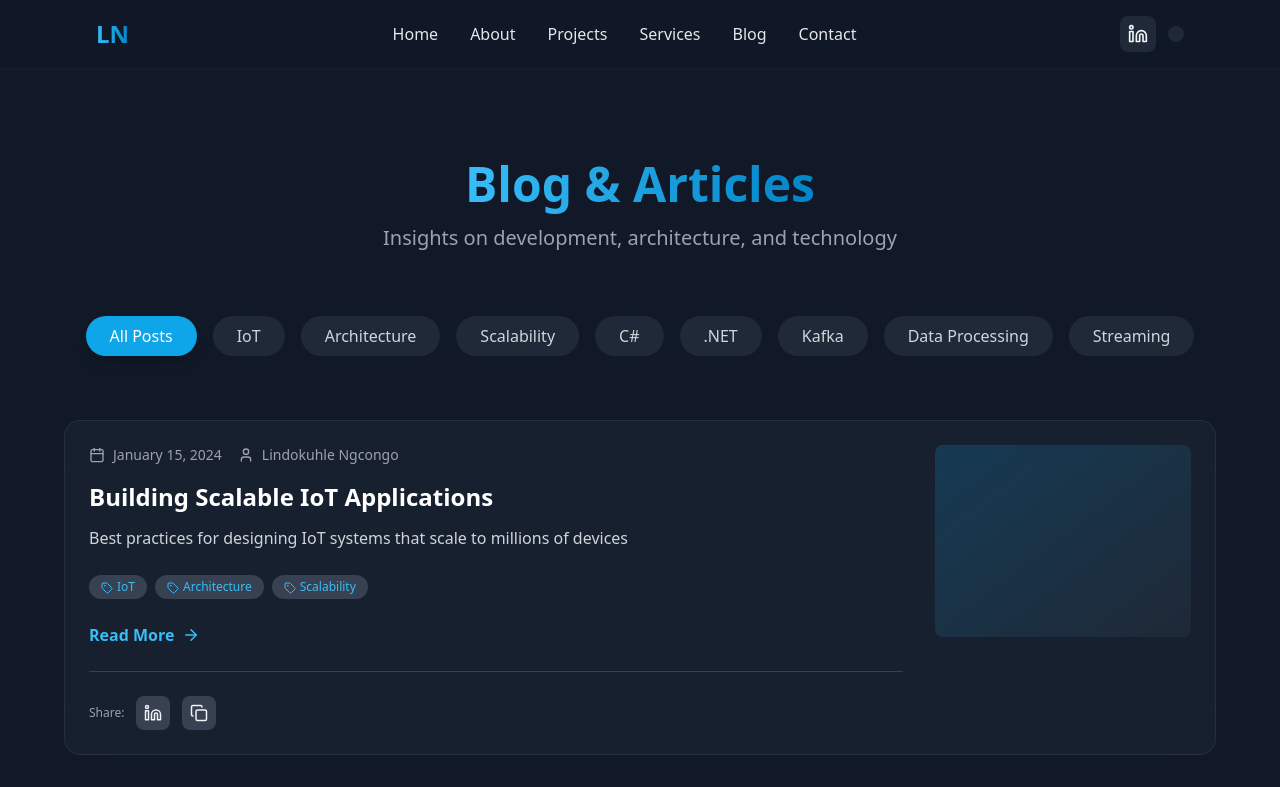
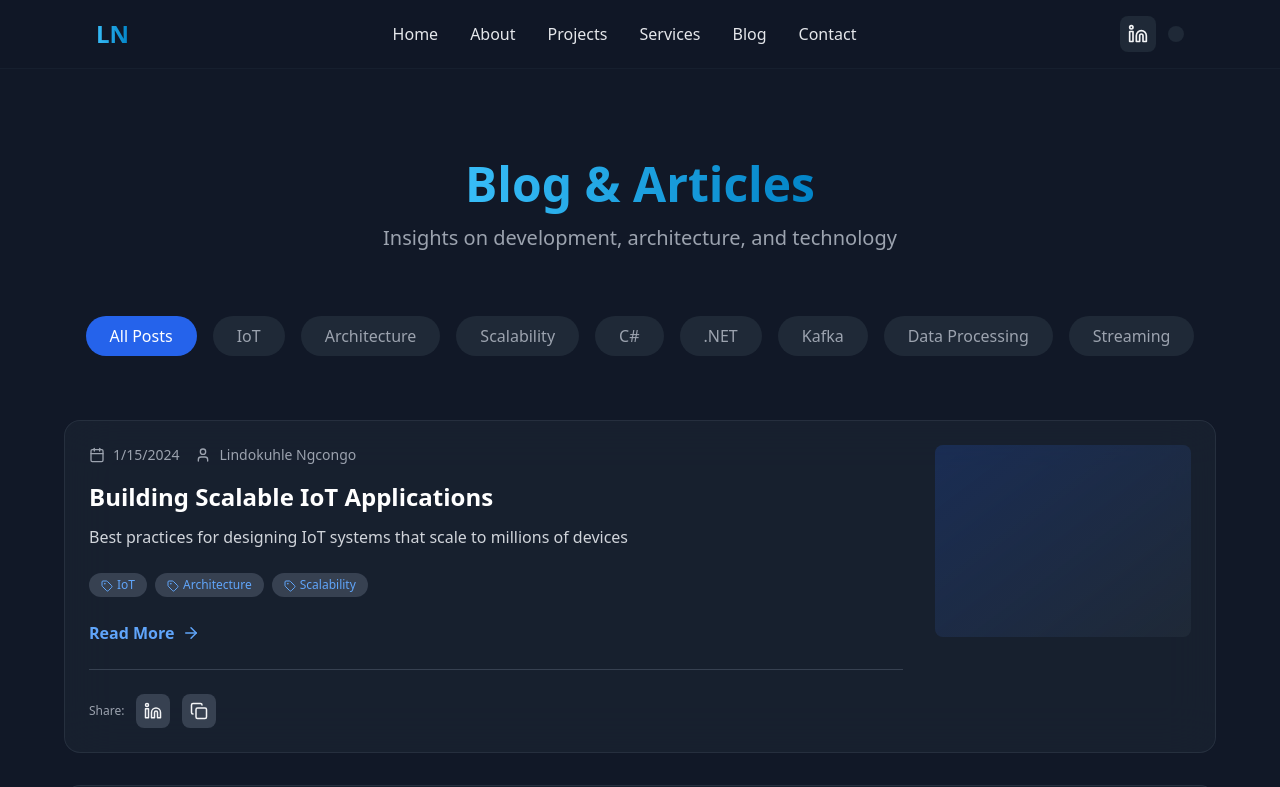
Before and after one commit to Lindokuhle1/lindokuhle-portfolio, a Next.js app: page /lindokuhle-portfolio/blog in a window 1280 px wide. Shown: the top 787 px of the page. Built offline with nearby package versions, Linux system fonts and the light colour scheme.

Commit message:
Update page.tsx

```diff
--- a/src/app/blog/page.tsx
+++ b/src/app/blog/page.tsx
@@ -7,10 +7,16 @@ import { Section, SectionTitle } from '@/components/ui/Section';
 import { Card } from '@/components/ui/Card';
 import { Button } from '@/components/ui/Button';
 import { blogPosts } from '@/data/portfolio';
+import Link from 'next/link';
 
 export default function BlogPage() {
   const [selectedTag, setSelectedTag] = useState<string | null>(null);
   const [copiedPostId, setCopiedPostId] = useState<string | null>(null);
+
+  const SITE_URL =
+    typeof window !== 'undefined'
+      ? window.location.origin
+      : 'https://lindokuhle-portfolio.vercel.app';
 
   const allTags = Array.from(new Set(blogPosts.flatMap((post) => post.tags)));
 
@@ -19,17 +25,21 @@ export default function BlogPage() {
     : blogPosts;
 
   const handleLinkedInShare = (postId: string) => {
-    const linkedInUrl = `https://www.linkedin.com/sharing/share-offsite/?url=${encodeURIComponent(
-      `${process.env.NEXT_PUBLIC_SITE_URL || 'https://lindokuhle-portfolio.vercel.app'}/blog?id=${postId}`
-    )}`;
+    const url = `${SITE_URL}/blog?id=${postId}`;
+    const linkedInUrl = `https://www.linkedin.com/sharing/share-offsite/?url=${encodeURIComponent(url)}`;
     window.open(linkedInUrl, '_blank', 'width=600,height=400');
   };
 
-  const handleCopyLink = (postId: string) => {
-    const postUrl = `${process.env.NEXT_PUBLIC_SITE_URL || 'https://lindokuhle-portfolio.vercel.app'}/blog?id=${postId}`;
-    navigator.clipboard.writeText(postUrl);
-    setCopiedPostId(postId);
-    setTimeout(() => setCopiedPostId(null), 2000);
+  const handleCopyLink = async (postId: string) => {
+    const url = `${SITE_URL}/blog?id=${postId}`;
+
+    try {
+      await navigator.clipboard.writeText(url);
+      setCopiedPostId(postId);
+      setTimeout(() => setCopiedPostId(null), 2000);
+    } catch {
+      alert('Copy failed. Here is the link:\n' + url);
+    }
   };
 
   return (
@@ -40,7 +50,7 @@ export default function BlogPage() {
           subtitle="Insights on development, architecture, and technology"
         />
 
-        {/* Tag Filter */}
+        {/* TAG FILTER */}
         <motion.div
           initial={{ opacity: 0, y: 20 }}
           whileInView={{ opacity: 1, y: 0 }}
@@ -48,52 +58,44 @@ export default function BlogPage() {
           viewport={{ once: true }}
           className="flex flex-wrap justify-center gap-4 mb-16"
         >
-          <motion.button
-            whileHover={{ scale: 1.05 }}
-            whileTap={{ scale: 0.95 }}
+          <button
             onClick={() => setSelectedTag(null)}
-            className={`px-6 py-2 rounded-full font-medium transition-all duration-300 ${
+            className={`px-6 py-2 rounded-full font-medium ${
               selectedTag === null
-                ? 'bg-primary-500 text-white shadow-lg'
-                : 'bg-dark-800 text-dark-300 hover:text-white'
+                ? 'bg-blue-600 text-white'
+                : 'bg-gray-800 text-gray-400 hover:text-white'
             }`}
           >
             All Posts
-          </motion.button>
+          </button>
 
           {allTags.map((tag) => (
-            <motion.button
+            <button
               key={tag}
-              whileHover={{ scale: 1.05 }}
-              whileTap={{ scale: 0.95 }}
               onClick={() => setSelectedTag(tag)}
-              className={`px-6 py-2 rounded-full font-medium transition-all duration-300 ${
+              className={`px-6 py-2 rounded-full font-medium ${
                 selectedTag === tag
-                  ? 'bg-primary-500 text-white shadow-lg'
-                  : 'bg-dark-800 text-dark-300 hover:text-white'
+                  ? 'bg-blue-600 text-white'
+                  : 'bg-gray-800 text-gray-400 hover:text-white'
               }`}
             >
               {tag}
-            </motion.button>
+            </button>
           ))}
         </motion.div>
 
-        {/* Blog Posts */}
+        {/* POSTS */}
         <div className="space-y-8">
           {filteredPosts.length > 0 ? (
             filteredPosts.map((post, index) => (
               <Card key={post.id} delay={index * 0.1} hover={false}>
                 <div className="flex flex-col md:flex-row gap-8">
-                  {/* Content */}
                   <div className="flex-1">
-                    <div className="flex items-center gap-4 mb-4 text-sm text-dark-400">
+                    {/* META */}
+                    <div className="flex items-center gap-4 mb-4 text-sm text-gray-400">
                       <div className="flex items-center gap-2">
                         <Calendar size={16} />
-                        {new Date(post.date).toLocaleDateString('en-US', {
-                          year: 'numeric',
-                          month: 'long',
-                          day: 'numeric',
-                        })}
+                        {new Date(post.date).toLocaleDateString()}
                       </div>
                       <div className="flex items-center gap-2">
                         <User size={16} />
@@ -105,17 +107,15 @@ export default function BlogPage() {
                       {post.title}
                     </h3>
 
-                    <p className="text-dark-300 mb-6 leading-relaxed">
-                      {post.excerpt}
-                    </p>
+                    <p className="text-gray-300 mb-6">{post.excerpt}</p>
 
-                    {/* Tags */}
+                    {/* TAGS */}
                     <div className="flex flex-wrap gap-2 mb-6">
                       {post.tags.map((tag) => (
                         <button
                           key={tag}
                           onClick={() => setSelectedTag(tag)}
-                          className="px-3 py-1 bg-dark-700 text-primary-400 rounded-full text-xs font-medium hover:bg-dark-600 transition-colors"
+                          className="px-3 py-1 bg-gray-700 text-blue-400 rounded-full text-xs"
                         >
                           <Tag size={12} className="inline mr-1" />
                           {tag}
@@ -123,79 +123,72 @@ export default function BlogPage() {
                       ))}
                     </div>
 
-                    <motion.button
-                      whileHover={{ x: 5 }}
-                      className="flex items-center gap-2 text-primary-400 hover:text-primary-300 font-semibold transition-colors"
-                    >
-                      Read More
-                      <ArrowRight size={18} />
-                    </motion.button>
+                    {/* READ MORE */}
+                    <Link href={`/blog/${post.id}`}>
+                      <motion.span
+                        whileHover={{ x: 5 }}
+                        className="inline-flex items-center gap-2 text-blue-400 hover:text-blue-300 font-semibold cursor-pointer"
+                      >
+                        Read More <ArrowRight size={18} />
+                      </motion.span>
+                    </Link>
 
-                    {/* Social Share */}
-                    <div className="flex items-center gap-3 mt-6 pt-6 border-t border-dark-700">
-                      <span className="text-xs text-dark-400">Share:</span>
+                    {/* SHARE */}
+                    <div className="flex items-center gap-3 mt-6 pt-6 border-t border-gray-700">
+                      <span className="text-xs text-gray-400">Share:</span>
 
-                      <motion.button
-                        whileHover={{ scale: 1.1 }}
-                        whileTap={{ scale: 0.95 }}
+                      <button
                         onClick={() => handleLinkedInShare(post.id)}
-                        className="p-2 bg-dark-700 hover:bg-blue-600/30 hover:text-blue-400 rounded-lg transition-colors"
-                        title="Share on LinkedIn"
+                        className="p-2 bg-gray-700 hover:bg-blue-600/30 rounded-lg"
                       >
                         <Linkedin size={18} />
-                      </motion.button>
+                      </button>
 
-                      <motion.button
-                        whileHover={{ scale: 1.1 }}
-                        whileTap={{ scale: 0.95 }}
+                      <button
                         onClick={() => handleCopyLink(post.id)}
-                        className="p-2 bg-dark-700 hover:bg-dark-600 rounded-lg transition-colors"
-                        title="Copy link"
+                        className="p-2 bg-gray-700 hover:bg-gray-600 rounded-lg"
                       >
                         {copiedPostId === post.id ? (
                           <Check size={18} className="text-green-400" />
                         ) : (
                           <Copy size={18} />
                         )}
-                      </motion.button>
+                      </button>
                     </div>
                   </div>
 
-                  {/* Image Placeholder */}
-                  <div className="w-full md:w-64 h-48 bg-gradient-to-br from-primary-500/20 to-dark-800 rounded-lg flex-shrink-0" />
+                  {/* IMAGE */}
+                  <div className="w-full md:w-64 h-48 bg-gradient-to-br from-blue-600/20 to-gray-800 rounded-lg" />
                 </div>
               </Card>
             ))
           ) : (
-            <div className="text-center py-12">
-              <p className="text-dark-400 text-lg">
-                No posts found with tag &quot;{selectedTag}&quot;. Try another filter.
-              </p>
-            </div>
+            <p className="text-center text-gray-400 text-lg">
+              No posts found for "{selectedTag}"
+            </p>
           )}
         </div>
 
-        {/* Newsletter Section */}
+        {/* NEWSLETTER */}
         <motion.div
           initial={{ opacity: 0, y: 40 }}
           whileInView={{ opacity: 1, y: 0 }}
           transition={{ duration: 0.8 }}
           viewport={{ once: true }}
-          className="mt-20 bg-gradient-to-r from-primary-500/10 to-dark-800 border border-primary-500/20 rounded-2xl p-12 text-center"
+          className="mt-20 bg-gradient-to-r from-blue-600/10 to-gray-800 border border-blue-600/20 rounded-2xl p-12 text-center"
         >
-          <h3 className="text-3xl font-bold mb-4">
-            Subscribe to My Newsletter
-          </h3>
+          <h3 className="text-3xl font-bold mb-4">Subscribe to My Newsletter</h3>
 
-          <p className="text-dark-300 mb-8 max-w-2xl mx-auto">
-            Get the latest articles and insights on web development, IoT, and technology trends delivered to your inbox.
+          <p className="text-gray-300 mb-8 max-w-2xl mx-auto">
+            Get articles about web dev, IoT, and cloud tech.
           </p>
 
           <form className="flex flex-col sm:flex-row gap-4 max-w-md mx-auto">
             <input
               type="email"
+              required
               placeholder="Enter your email"
-              className="flex-1 px-4 py-3 bg-dark-800 border border-dark-700 rounded-lg focus:border-primary-500 focus:outline-none transition-colors text-white"
+              className="flex-1 px-4 py-3 bg-gray-800 border border-gray-700 rounded-lg text-white focus:border-blue-600 outline-none"
             />
             <Button type="submit" variant="primary" size="md">
               Subscribe
```
